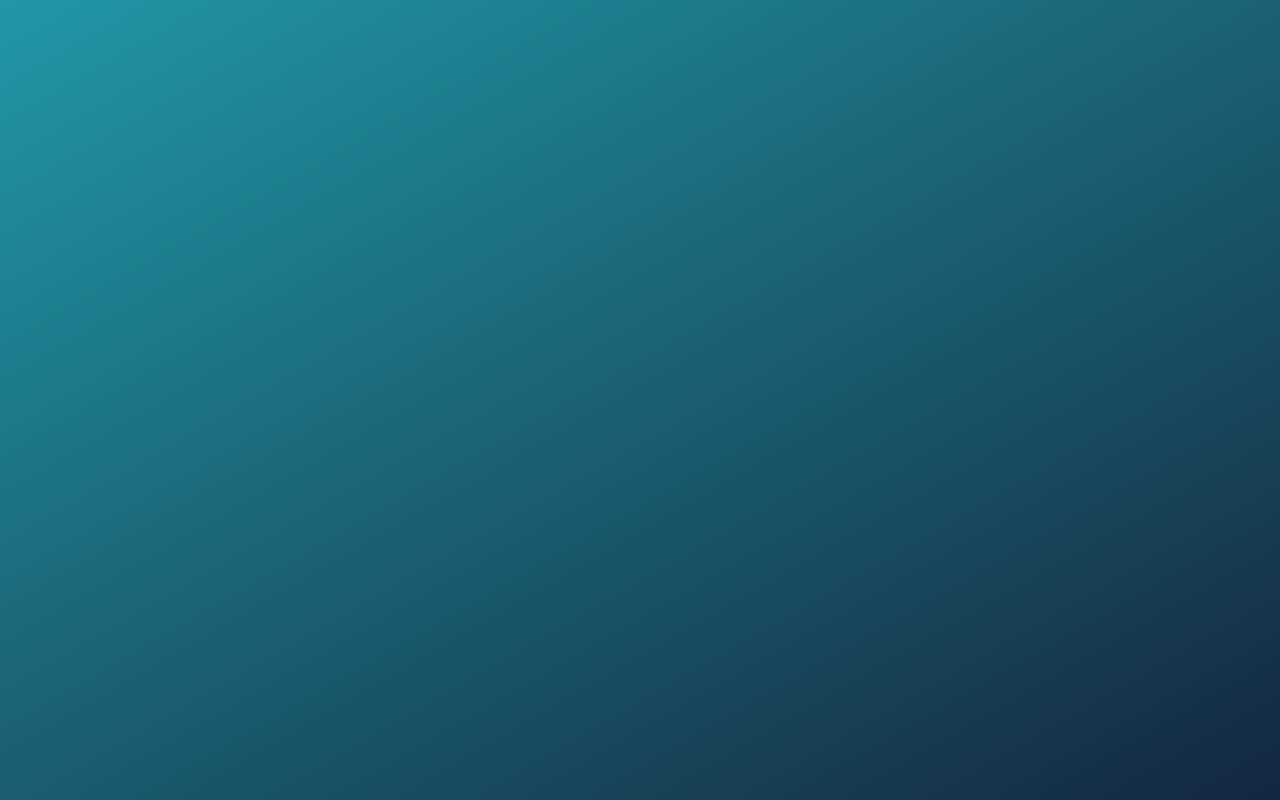
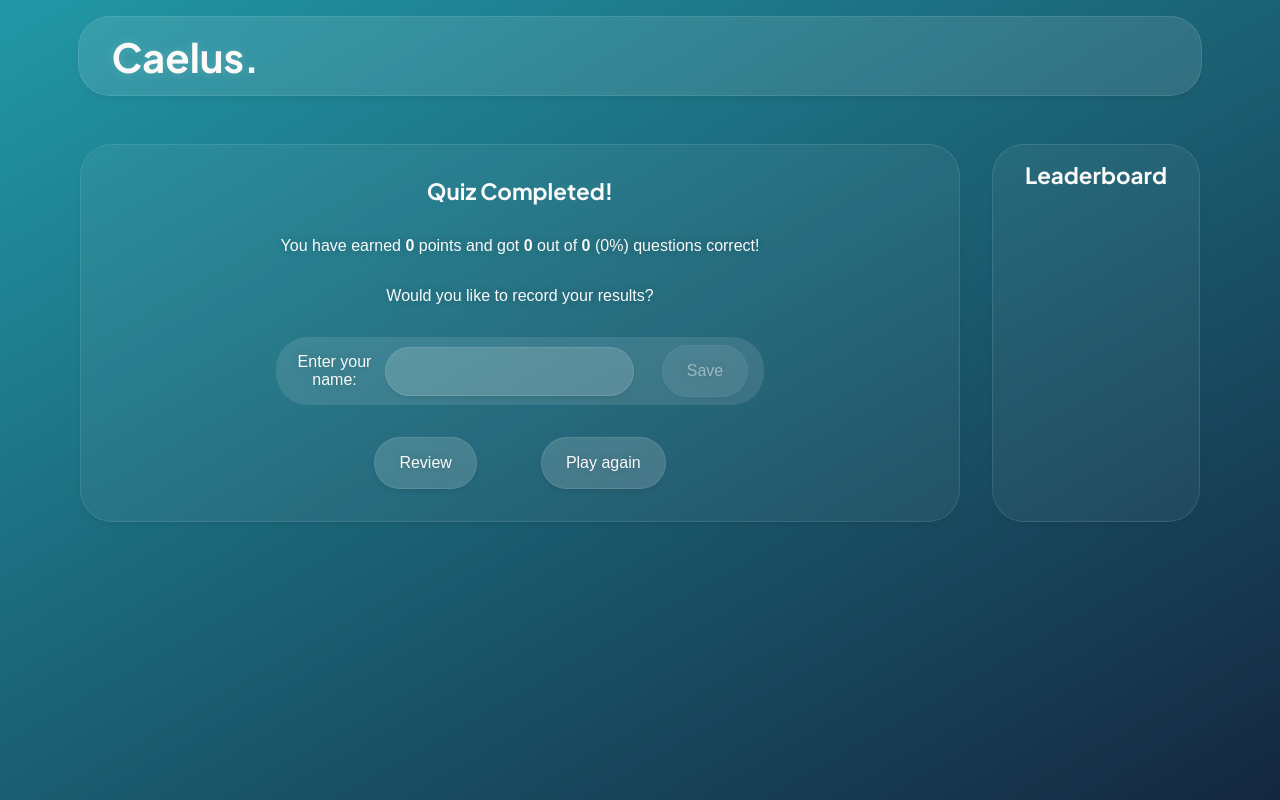
Before and after one commit to Markgrave/caelus-quiz-app, a React (Vite) app: page /quiz/results in a window 1280 px wide. Before the commit this address had no page. Built offline with nearby package versions, Linux system fonts and the light colour scheme.

Commit message:
feat(Results page): implement Results page, update routing, update Main layout

```diff
--- a/src/App.jsx
+++ b/src/App.jsx
@@ -1,6 +1,7 @@
 import { BrowserRouter as Router, Routes, Route } from "react-router-dom";
 import HomePage from "./pages/HomePage/index.jsx";
 import QuizPage from "./pages/QuizPage/index.jsx";
+import ResultsPage from "./pages/ResultsPage/index.jsx";
 
 const App = () => {
   return (
@@ -8,6 +9,7 @@ const App = () => {
       <Routes>
         <Route path="/" element={<HomePage />} />
         <Route path="/quiz" element={<QuizPage />} />
+        <Route path="/quiz/results" element={<ResultsPage />} />
       </Routes>
     </Router>
   );
--- a/src/components/MainLayout/Layout.module.scss
+++ b/src/components/MainLayout/Layout.module.scss
@@ -18,6 +18,6 @@
   margin: 0 auto;
 
   @media (min-width: mixins.$desktop-min) {
-    @include mixins.flex(center, center, $gap: var(--space-xl));
+    @include mixins.flex(center, stretch, $gap: var(--space-xl));
   }
 }
--- /dev/null
+++ b/src/pages/ResultsPage/ResultsPage.module.scss
@@ -0,0 +1,74 @@
+@use "../../styles/mixins";
+
+.contentWrapper {
+  @include mixins.flex(flex-start, center, column, $gap: var(--space-md));
+  width: 80%;
+  background: rgba(255, 255, 255, 0.05);
+  padding: var(--space-lg);
+  border-radius: var(--space-xl);
+  border: 1px solid rgba(255, 255, 255, 0.1);
+  box-shadow:
+    0 4px 6px -1px rgba(0, 0, 0, 0.05),
+    0 2px 4px -1px rgba(0, 0, 0, 0.03);
+  text-align: center;
+
+  @media (min-width: mixins.$desktop-min) {
+    @include mixins.flex(flex-start, center, column, $gap: var(--space-xl));
+    padding: var(--space-xl);
+  }
+}
+
+.heading {
+  @include mixins.title();
+}
+
+.text {
+  @include mixins.text();
+}
+
+.recordWrapper {
+  @include mixins.flex(space-between, center, $gap: var(--space-md));
+  background-color: rgba(255, 255, 255, 0.1);
+  width: 100%;
+  padding: var(--space-sm) var(--space-md);
+  border-radius: var(--space-xl);
+
+  @media (min-width: mixins.$desktop-min) {
+    width: 60%;
+  }
+}
+
+.inputWrapper {
+  @include mixins.flex(center, center, $gap: var(--space-sm));
+}
+
+.input {
+  background: rgba(255, 255, 255, 0.15);
+  border: 1px solid rgba(255, 255, 255, 0.1);
+  box-shadow:
+    0 4px 6px -1px rgba(0, 0, 0, 0.05),
+    0 2px 4px -1px rgba(0, 0, 0, 0.03);
+  padding: var(--space-xs);
+  border-radius: var(--space-xl);
+  cursor: pointer;
+  color: var(--color-neutral-200);
+  transition:
+    background 0.3s ease,
+    color 0.3s ease,
+    border-color 0.3s ease,
+    opacity 0.1s ease;
+  width: 100%;
+
+  @media (min-width: mixins.$desktop-min) {
+    padding: var(--space-md);
+  }
+}
+
+.attention {
+  font-weight: 700;
+  color: var(--color-neutral-100);
+}
+
+.actionsWrapper {
+  @include mixins.flex(center, center, $gap: var(--space-3xl));
+}
--- /dev/null
+++ b/src/pages/ResultsPage/index.jsx
@@ -0,0 +1,77 @@
+import MainLayout from "../../components/MainLayout";
+import styles from "./ResultsPage.module.scss";
+import Button from "../../components/ui/Button";
+import Leaderboard from "../../components/Leaderboard";
+
+import { useQuizStore } from "../../lib/store";
+import { useState } from "react";
+import { useNavigate } from "react-router-dom";
+import { addValue } from "../../lib/leaderboard";
+
+const ResultsPage = () => {
+  const { score, answers, questions, settings, resetQuiz } = useQuizStore();
+  const correctAnswers = answers.filter(
+    (answer, index) =>
+      questions[index] && answer === questions[index].correct_answer,
+  ).length;
+
+  const navigate = useNavigate();
+  const [name, setName] = useState("");
+  const [saved, setSaved] = useState(false);
+
+  const handlePlayAgain = () => {
+    navigate("/");
+    resetQuiz();
+  };
+
+  return (
+    <MainLayout>
+      <section className={styles.contentWrapper}>
+        <h2 className={styles.heading}>Quiz Completed!</h2>
+        <p className={styles.text}>
+          You have earned <span className={styles.attention}>{score}</span>{" "}
+          points and got{" "}
+          <span className={styles.attention}>{correctAnswers}</span> out of{" "}
+          <span className={styles.attention}>{questions.length}</span> (
+          {questions.length > 0 ? (correctAnswers / questions.length) * 100 : 0}
+          %) questions correct!
+        </p>
+
+        <p className={styles.text}>Would you like to record your results?</p>
+
+        <div className={styles.recordWrapper}>
+          <div className={styles.inputWrapper}>
+            <p className={styles.text}>Enter your name:</p>
+            <input
+              className={styles.input}
+              type="text"
+              placeholder=""
+              minLength={3}
+              maxLength={12}
+              value={name}
+              onChange={(e) => setName(e.target.value)}
+            />
+          </div>
+          <Button
+            disabled={saved || name.length < 3}
+            onClick={() => {
+              addValue(name, score, settings.categoryLabel);
+              setSaved(true);
+            }}
+          >
+            {saved ? "Saved!" : "Save"}
+          </Button>
+        </div>
+
+        <div className={styles.actionsWrapper}>
+          <Button>Review</Button>
+          <Button onClick={handlePlayAgain}>Play again</Button>
+        </div>
+      </section>
+
+      <Leaderboard />
+    </MainLayout>
+  );
+};
+
+export default ResultsPage;
```
